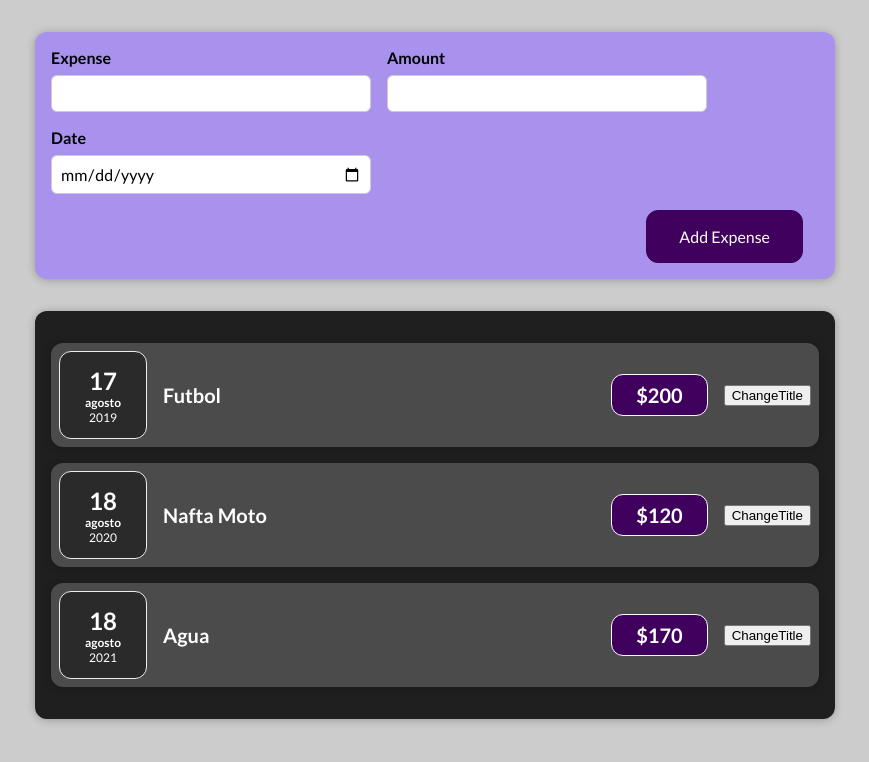
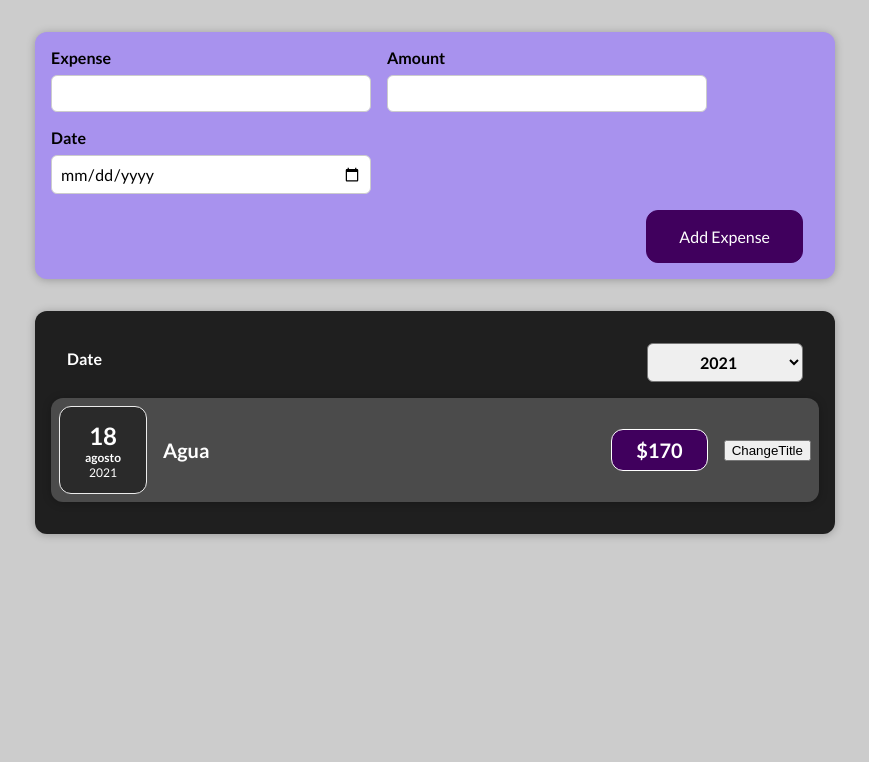
Before and after one commit to lucianoleyriaa/react-course, a React (Create React App) app: page / in a window 1280 px wide. Shown: the top 762 px of the page, without its empty margins (205-1074 px from the left). Built offline with nearby package versions, Linux system fonts and the light colour scheme; the HTML template or start-up script is replaced by a standard one.

Commit message:
Se implemento la funcionalidad al componente que se encarga de filtrar los expenses por año

```diff
--- a/src/components/Expenses/Expenses.js
+++ b/src/components/Expenses/Expenses.js
@@ -6,23 +6,21 @@ import classes from "./Expenses.module.css";
 import { Fragment, useState } from "react";
 
 const Expenses = (props) => {
-   // const expenses = props.expensesList;
-   // const [expenses, setFilteredExpenses] = useState(props.expensesList);
-   // const [defaultYear, setFilteredYear] = useState(new Date().getFullYear());
+   const [defaultYear, setFilteredYear] = useState("2021");
 
-   // const filterByYear = (year = defaultYear) => {
-   //    const filteredExpenses = props.expensesList.filter((expense) => {
-   //       return expense.expenseDate.getFullYear() === +year;
-   //    });
-   //    console.log(filteredExpenses);
-   //    setFilteredExpenses(filteredExpenses);
-   // };
+   const filterByYear = (year) => {
+      setFilteredYear(year);
+   };
+
+   const filteredExpenses = props.expensesList.filter((expense) => {
+      return expense.expenseDate.getFullYear() === +defaultYear;
+   });
 
    return (
       <Fragment>
          <Card className={classes.expenses}>
-            {/* <FilterExpense filterByYear={filterByYear} /> */}
-            {props.expensesList.map((expense) => {
+            <FilterExpense filterByYear={filterByYear} />
+            {filteredExpenses.map((expense) => {
                return <ExpenseItem data={expense} key={expense.id} />;
             })}
          </Card>
```
